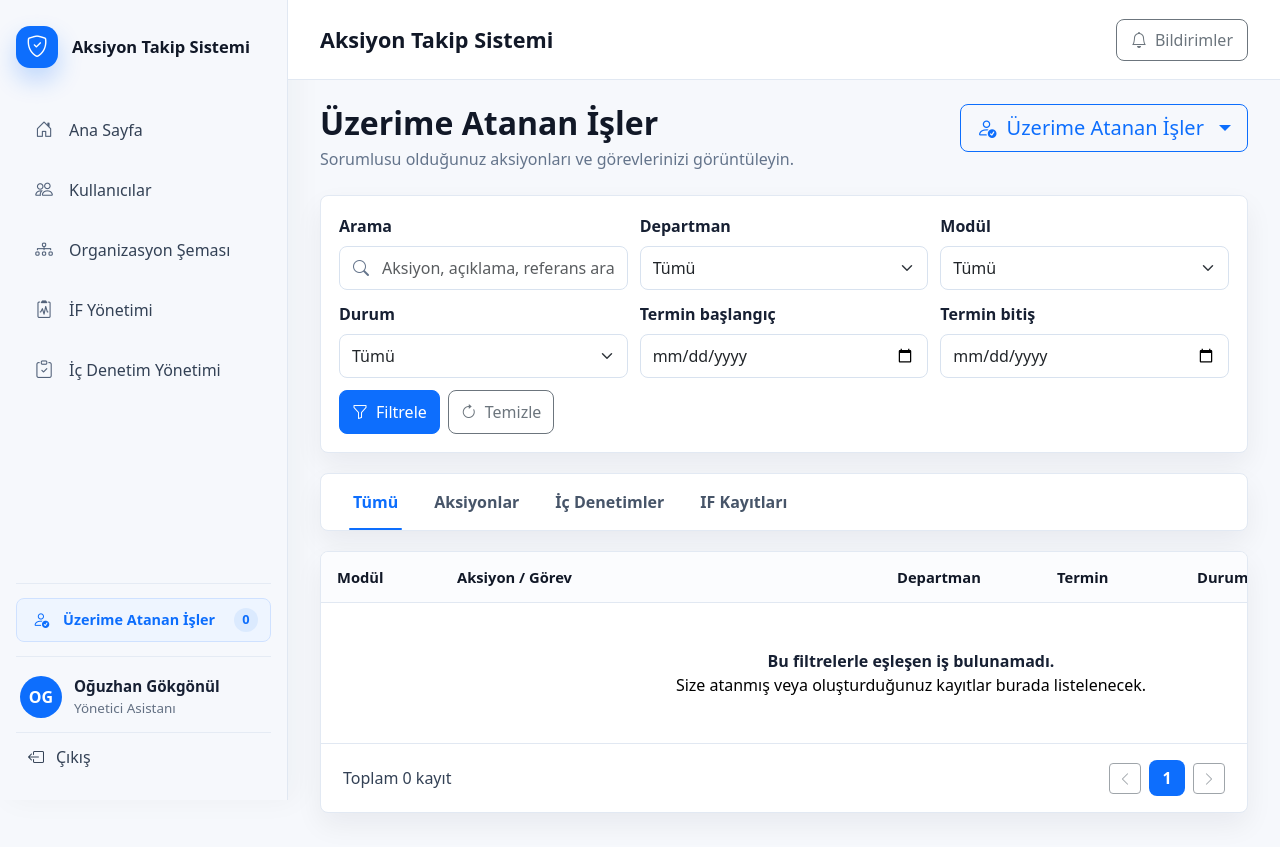
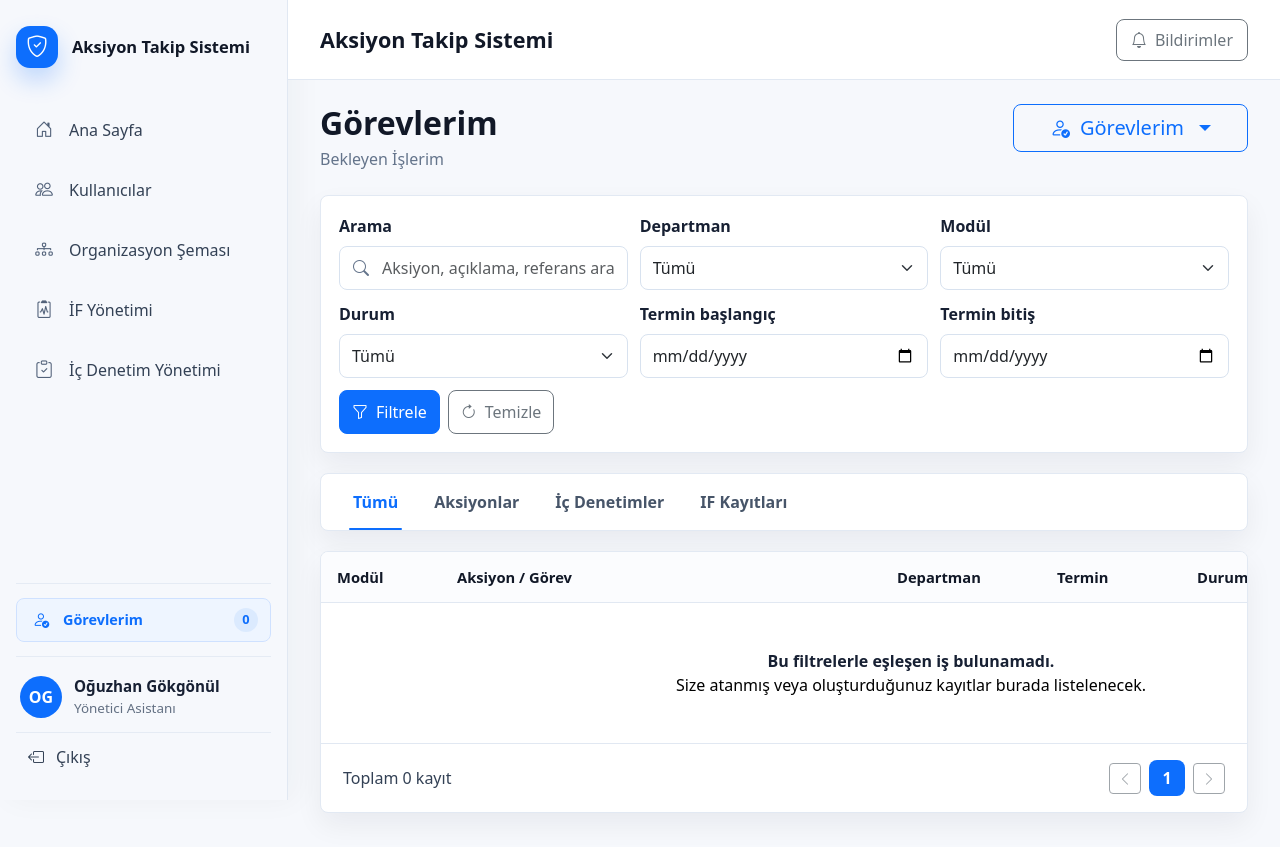
Before and after one commit to oguzhangokgonul-tech/kalite-web, a Flask app: page /uzerime-atananlar in a window 1280 px wide. Run offline with Flask 3, Linux system fonts and the light colour scheme; the visitor is signed in with stand-in values (Sample User, id 1); data comes from the database, SQL or seed files in the repository; data that the repository does not hold is empty.

Commit message:
Gorevlerim metinlerini ve ana sayfa butonunu duzenle

```diff
--- a/app/templates/app_shell.html
+++ b/app/templates/app_shell.html
@@ -43,7 +43,7 @@
       <div class="dashboard-sidebar-bottom">
         <a class="sidebar-quick-link assigned-sidebar-link {% if request.endpoint == 'main.assigned_tasks' %}active{% endif %}" href="{{ url_for('main.assigned_tasks') }}">
           <i class="bi bi-person-check"></i>
-          <span>Üzerime Atanan İşler</span>
+          <span>Görevlerim</span>
           <span class="assigned-count-badge">{{ g.assigned_tasks_count }}</span>
         </a>
         <div class="dashboard-sidebar-user">
--- a/app/templates/assigned_tasks.html
+++ b/app/templates/assigned_tasks.html
@@ -1,6 +1,6 @@
 {% extends "app_shell.html" %}
 
-{% block title %}Üzerime Atanan İşler - Aksiyon Takip Sistemi{% endblock %}
+{% block title %}Görevlerim - Aksiyon Takip Sistemi{% endblock %}
 {% block topbar_title %}Aksiyon Takip Sistemi{% endblock %}
 
 {% macro task_status_badge(task) %}
@@ -65,18 +65,18 @@
   <div class="assigned-page-shell">
   <div class="dashboard-page-heading assigned-page-heading">
     <div>
-      <h2>Üzerime Atanan İşler</h2>
-      <p>Sorumlusu olduğunuz aksiyonları ve görevlerinizi görüntüleyin.</p>
+      <h2>Görevlerim</h2>
+      <p>Bekleyen İşlerim</p>
     </div>
     <div class="dropdown assigned-scope-dropdown">
       <button class="btn btn-outline-primary btn-lg dropdown-toggle" type="button" data-bs-toggle="dropdown" aria-expanded="false">
         <i class="bi bi-person-check"></i>
-        <span>{{ "Benim Oluşturduklarım" if filters.scope == "created" else "Üzerime Atanan İşler" }}</span>
+        <span>{{ "Benim Oluşturduklarım" if filters.scope == "created" else "Görevlerim" }}</span>
       </button>
       <div class="dropdown-menu dropdown-menu-end">
         <a class="dropdown-item {% if filters.scope == 'assigned' %}active{% endif %}" href="{{ assigned_url(filters, scope='assigned', page=1) }}">
           <i class="bi bi-person-check"></i>
-          <span>Üzerime Atanan İşler</span>
+          <span>Görevlerim</span>
         </a>
         <a class="dropdown-item {% if filters.scope == 'created' %}active{% endif %}" href="{{ assigned_url(filters, scope='created', page=1) }}">
           <i class="bi bi-bookmark-plus"></i>
--- a/app/templates/dashboard.html
+++ b/app/templates/dashboard.html
@@ -24,10 +24,6 @@
       <p>Kalite yönetim sistemi aksiyon takip ekranı</p>
     </div>
     <div class="app-heading-actions">
-      <a class="btn btn-outline-primary btn-lg" href="{{ url_for('main.assigned_tasks') }}">
-        <i class="bi bi-person-check"></i>
-        <span>Üzerime Atananlar</span>
-      </a>
       {% if g.current_user.can_create_actions %}
         <a class="btn btn-primary btn-lg" href="{{ url_for('main.create_action') }}">
           <i class="bi bi-plus-lg"></i>
```
